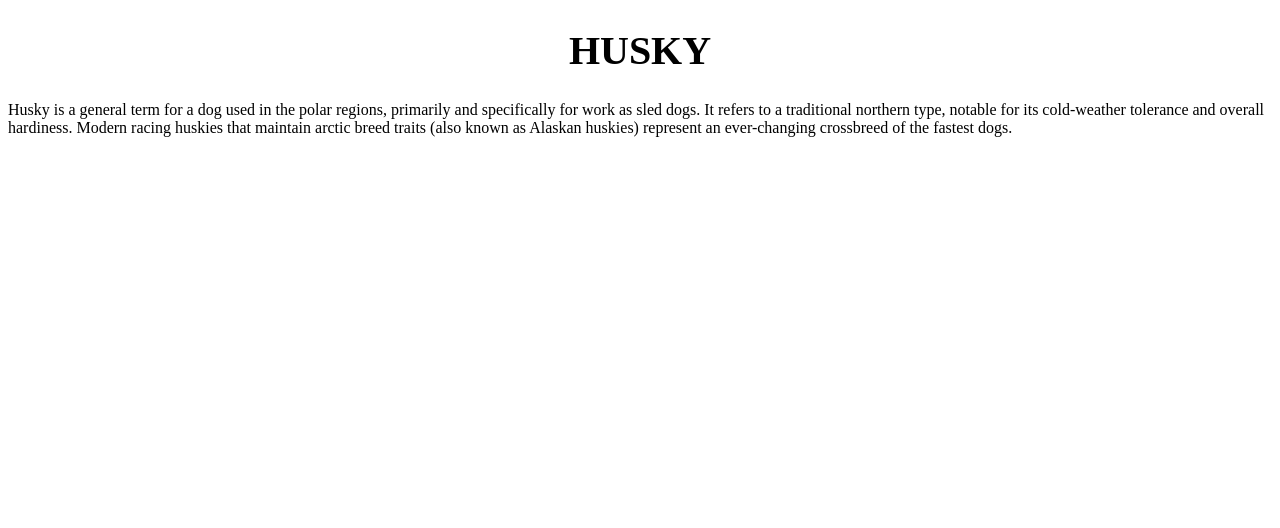
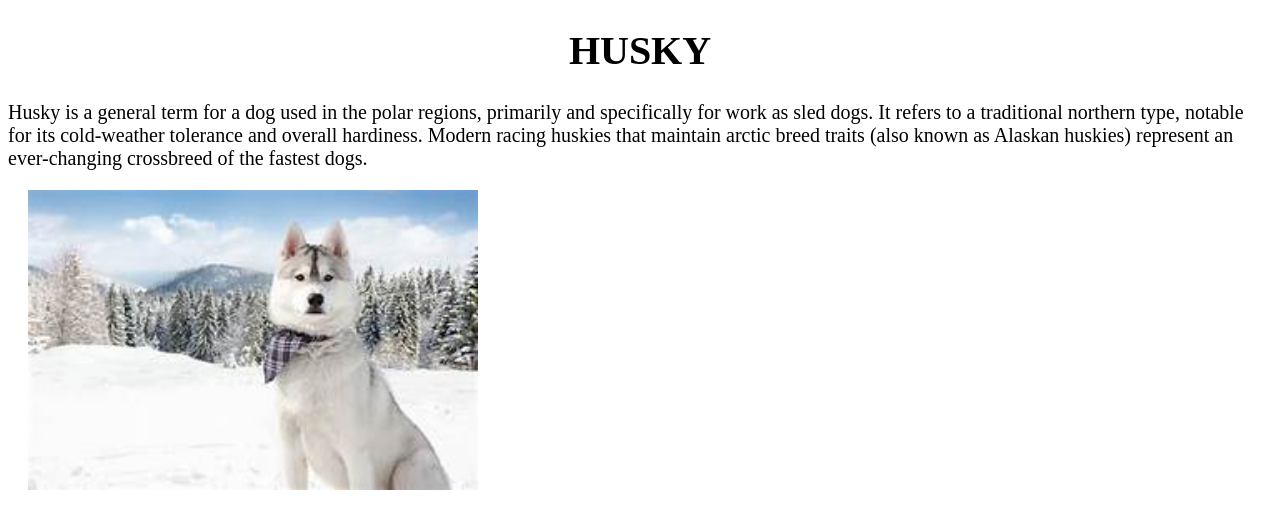
Before and after one commit to Gayatripatil1908/positions, a plain HTML site: page pages/sticky.html in a window 1280 px wide. Drawn offline with Linux system fonts and the light colour scheme.

Commit message:
img added

```diff
--- a/pages/sticky.html
+++ b/pages/sticky.html
@@ -8,6 +8,13 @@
             font-size: 40px;
         }
         .info{
+            font-size: 20px;
+
+        }
+        .dog{
+            height: 300px;
+            position: sticky;
+            margin: 20px;
 
         }
     </style>
@@ -17,6 +24,7 @@
     <div class="info">
         Husky is a general term for a dog used in the polar regions, primarily and specifically for work as sled dogs. It refers to a traditional northern type, notable for its cold-weather tolerance and overall hardiness. Modern racing huskies that maintain arctic breed traits (also known as Alaskan huskies) represent an ever-changing crossbreed of the fastest dogs.
     </div>
+    <img src="./../img/logos/husky.jpeg" class="dog">
 
 </body>
 </html>
```
Also changed, not shown: index.html (+0 -2 lines), pages/fixed.html (+7 -0 lines), img/logos/dog.jpeg (added), img/logos/husky.jpeg (added).
